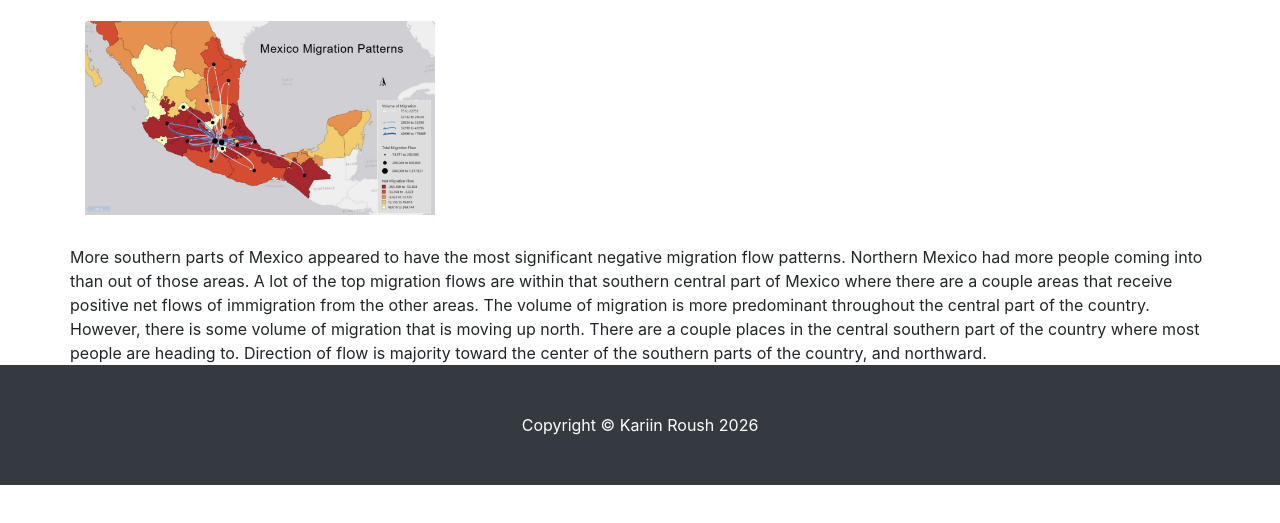
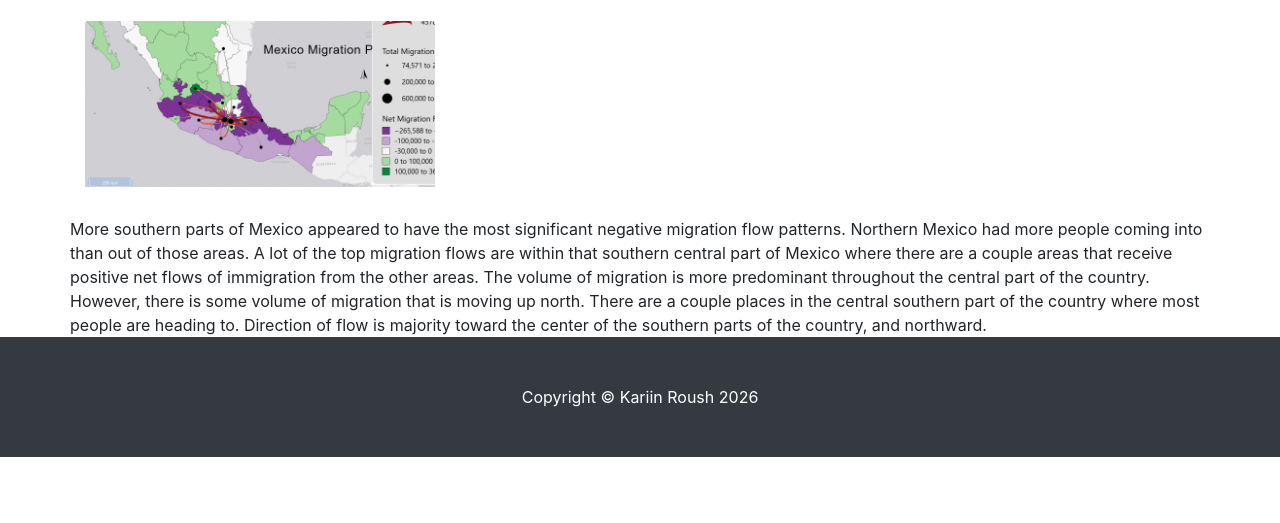
Before and after one commit to geog3540/kroush2, a website: page Flowmap.html in a window 1280 px wide. Shown: the part 131-654 px from the top of the page. Drawn offline with Linux system fonts and the light colour scheme.

Commit message:
updated flowmapper

```diff
--- a/Flowmap.html
+++ b/Flowmap.html
@@ -58,7 +58,7 @@
 
       <div class="row">
           <div class="col-lg-4 col-sm-6 portfolio-item">
-              <img class="card-img-top" src="images/Flowmap.png" alt="">
+              <img class="card-img-top" src="images/flowmapperupdated.png" alt="">
          </div>
          <p class="card-text">More southern parts of Mexico appeared to have the most significant negative
 migration flow patterns. Northern Mexico had more people coming into than out of
```
Also changed, not shown: index.html (+1 -1 lines), Images/flowmapperupdated.png (added).
